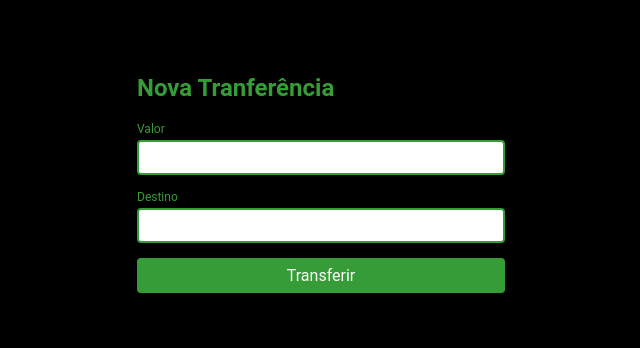
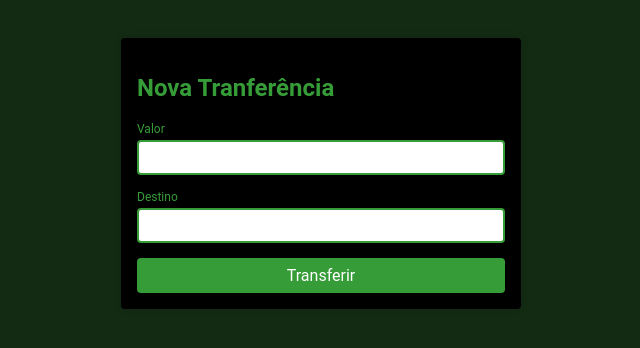
Before and after one commit to deboraalessandra/Bank, an Angular app in the folder bank/: page / in a window 1280 px wide. Shown: the top 348 px of the page, without its empty margins (319-959 px from the left). Built offline with nearby package versions, Linux system fonts and the light colour scheme.

Commit message:
Alter background color

```diff
--- a/bank/src/styles.scss
+++ b/bank/src/styles.scss
@@ -5,7 +5,7 @@
   --padding: 15px;
   --cinza : #405040;
   --cinza-claro: #dedede;
-  background-color: black;
+  background-color: #132A13;
 }
 
 * {
```
